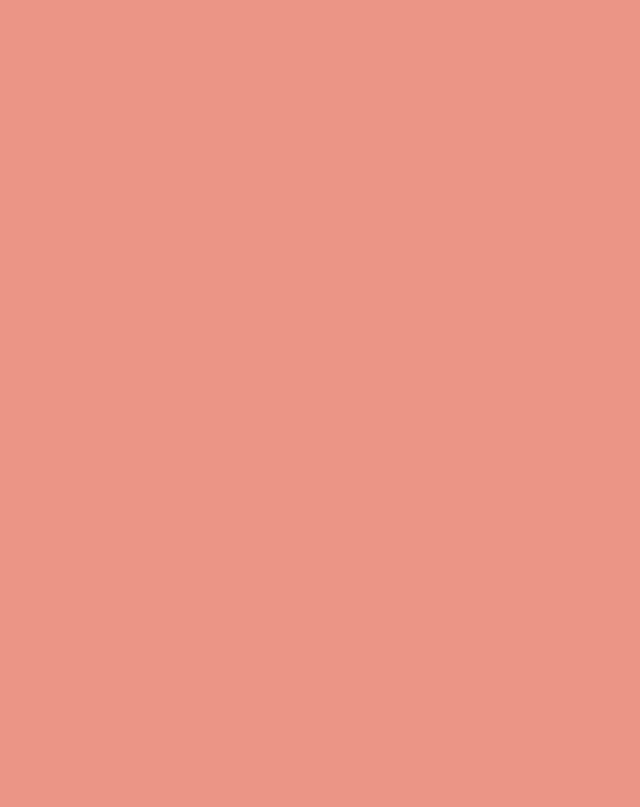
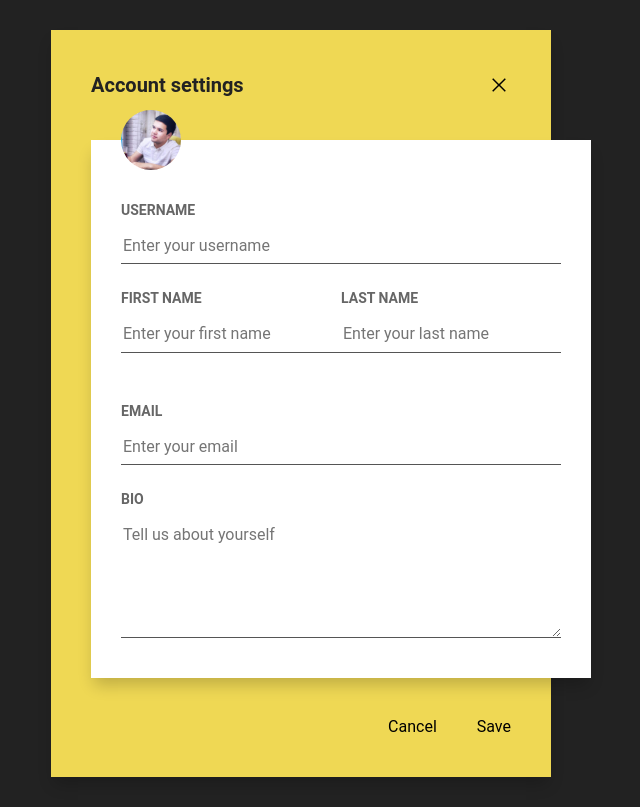
Before and after one commit to najmiddinabdullaev/Loop, a plain HTML site: page index.html in a window 1280 px wide. Shown: the whole page, without its empty margins (339-979 px from the left). Drawn offline with Linux system fonts and the light colour scheme.

Commit message:
Add profile settings form

```diff
--- a/css/styles.css
+++ b/css/styles.css
@@ -14,35 +14,28 @@ body{
   display: flex;
   flex-direction: column;
   height: 100%;
+  padding: 0;
+  margin: 0;
   font-family: "Roboto", "Arial", sans-serif;
   font-size: 16px;
   line-height: 1.5;
-  background-color: #eb9586;
-  color: #fff;
-  overflow-x: hidden;
+  background-color: #222;
+  color: #222;
 }
 
+.img{
+  max-width: 100%;
+  height: auto;
+}
 
-
-
-.visually-hidden {
-  position: absolute;
-  width: 1px;
-  height: 1px;
-  margin: -1px;
-  border: 0;
-  padding: 0;
-  clip: rect(0 0 0 0);
-  overflow: hidden;
-}
 
 
 /* CONTAINER */
 .container{
   width: 100%;
-  max-width: 640px;
-  padding-left: 20px;
-  padding-right: 20px;
+  max-width: 1200px;
+  padding-left: 50px;
+  padding-right: 50px;
   margin-left: auto;
   margin-right: auto;
 }
@@ -50,6 +43,118 @@ body{
 
 .main-content{
   flex-grow: 1;
-  padding-top: 60px;
-  padding-bottom: 60px;
+  padding-top: 30px;
+  padding-bottom: 30px;
+
 }
+
+
+
+.profile-setting {
+  max-width: 500px;
+  margin-left: auto;
+  margin-right: auto;
+  background-color: #efd854;
+  box-shadow: 0 10px 15px -3px rgba(0, 0, 0, 0.2);
+}
+
+.pofile-settings-form {
+}
+
+.profile-settings-header {
+  display: flex;
+  justify-content: space-between;
+  align-items: center;
+  padding: 40px;
+}
+
+.profile-settings-title {
+  margin: 0;
+  font-size: 20px;
+}
+
+.profile-seettings-close-link {
+  display: flex;
+}
+
+.profile-settings-form-body {
+  position: relative;
+  left: 40px;
+  padding: 60px 30px 40px;
+  background-color: #fff;
+  box-shadow: 0 10px 15px -3px rgba(0, 0, 0, 0.2);
+}
+
+.profile-settings-avatar{
+  position: absolute;
+  left: 30px;
+  top: 0;
+  width: 60px;
+  height: 60px;
+  object-fit: cover;
+  border-radius: 50%;
+  transform: translateY(-50%);
+}
+
+.profile-settings-form-row{
+  display: flex;
+}
+
+.profile-settings-form-row:not(:last-child){
+  margin-bottom: 24px;
+}
+
+.profile-settings-form-row .profile-settings-form-group{
+  width: 50%;
+  margin-bottom: 0;
+}
+
+.profile-settings-form-group {
+  display: flex;
+  align-items: flex-start;
+  flex-direction: column;
+}
+
+.profile-settings-form-group:not(:last-child){
+  margin-bottom: 24px;
+}
+
+.profile-settings-form-label {
+  margin-bottom: 8px;
+  font-size: 14px;
+  font-weight: bold;
+  color: #666;
+  text-transform: uppercase;
+}
+
+.profile-settings-form-field {
+  display: block;
+  width: 100%;
+  padding-top: 8px;
+  padding-bottom: 8px;
+  border: 0;
+  border-bottom: 1px solid #555;
+}
+
+.profile-settings-form-field-textarea {
+  min-height: 120px;
+  resize: vertical;
+}
+
+.profile-settings-form-actions {
+  display: flex;
+  justify-content: flex-end;
+  align-items: center;
+  padding: 40px;
+}
+
+.profile-settings-form-action {
+  padding: 0;
+  border: 0;
+  background-color: transparent;
+  cursor: pointer;
+}
+
+.profile-settings-form-action:not(:last-child){
+  margin-right: 40px;
+}
--- a/index.html
+++ b/index.html
@@ -6,12 +6,8 @@
   <meta name="viewport" content="width=device-width, initial-scale=1.0">
   <title>Loop</title>
 
-  <!-- FONTS-GOOGLE -->
-  <link rel="preconnect" href="https://fonts.googleapis.com">
-  <link rel="preconnect" href="https://fonts.gstatic.com" crossorigin>
-  <link href="https://fonts.googleapis.com/css2?family=Roboto:wght@400;500;700&display=swap" rel="stylesheet">
 
-
+   <!-- STYLESHEET -->
   <link rel="stylesheet" href="css/styles.css">
   <link rel="stylesheet" href="css/normalize.css">
 </head>
@@ -22,6 +18,47 @@
 <main class="main-content">
   <div class="container">
 
+    <div class="profile-setting">
+      <form class="pofile-settings-form" action="https;//echo-htmlacademy.ru" method="post">
+        <header class="profile-settings-header">
+          <h1 class="profile-settings-title">Account settings</h1>
+          <a class="profile-seettings-close-link" href="#">
+            <img src="./img/icon-close.svg" alt="close-icon" width="24" height="24">
+          </a>
+        </header>
+
+        <div class="profile-settings-form-body">
+          <img class="profile-settings-avatar" src="./img/profile-photo.jpg" alt="profile-photo" width="60" height="60">
+          <div class="profile-settings-form-group">
+            <label class="profile-settings-form-label" for="settings-username-input">Username</label>
+            <input class="profile-settings-form-field" type="text" name="username" id="settings-username-input" placeholder="Enter your username" required>
+          </div>
+          <div class="profile-settings-form-row">
+            <div class="profile-settings-form-group">
+              <label class="profile-settings-form-label" for="settings-first-name-input">First name</label>
+              <input class="profile-settings-form-field" type="text" name="first_name" id="settings-first-name-input" placeholder="Enter your first name" required>
+            </div>
+            <div class="profile-settings-form-group">
+              <label class="profile-settings-form-label" for="settings-last-name-input">Last name</label>
+              <input class="profile-settings-form-field" type="text" name="last-name" id="settings-last-name-input" placeholder="Enter your last name" required>
+            </div>
+          </div>
+          <div class="profile-settings-form-group">
+            <label class="profile-settings-form-label" for="settings-email-input">Email</label>
+            <input class="profile-settings-form-field" type="email" name="email" id="settings-username-input" placeholder="Enter your email" required>
+          </div>
+          <div class="profile-settings-form-group">
+            <label class="profile-settings-form-label" for="settings-bio-input">Bio</label>
+            <textarea class="profile-settings-form-field profile-settings-form-field-textarea" name="bio" id="settings-bio-textarea" placeholder="Tell us about yourself" required ></textarea>
+          </div>
+        </div>
+
+        <footer class="profile-settings-form-actions">
+          <button class="profile-settings-form-action" type="button">Cancel</button>
+          <button class="profile-settings-form-action" type="submit">Save</button>
+        </footer>
+      </form>
+    </div>
   </div>
 </main>
 
```
Also changed, not shown: img/icon-basketball.png (deleted), img/icon-close.svg (added), img/icon-hockey.png (deleted), img/icon-pingpong.png (deleted), img/icon-voleyball.jpeg (deleted), img/profile-photo.jpg (added), 2 other files.
